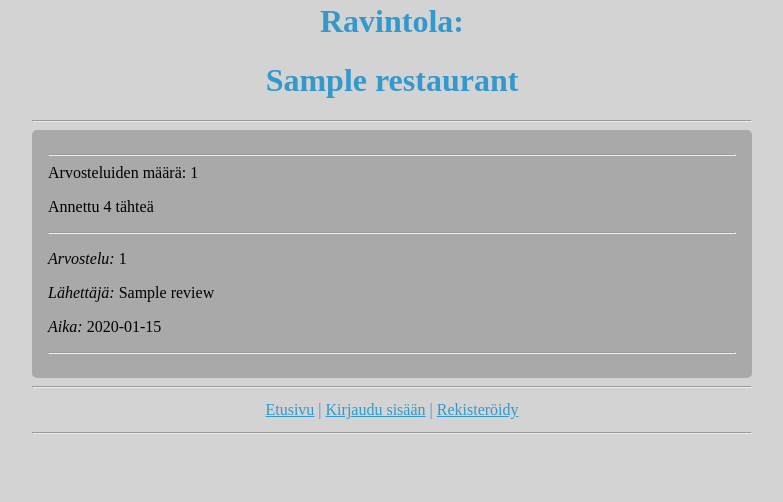
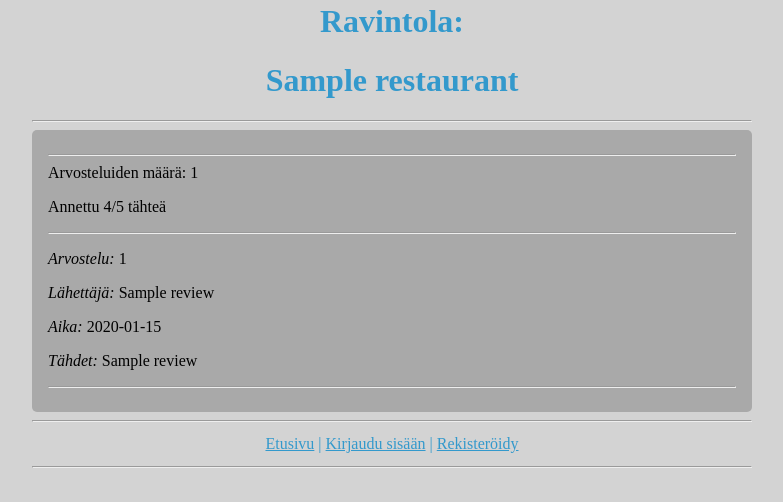
Before and after one commit to Noraelisa/DataBaseApp, a Flask app: template template/restaurant_rev.html in a window 1280 px wide. Shown: the part 298-800 px from the top of the page, without its empty margins (248-1031 px from the left). Run offline with Flask 2, Linux system fonts and the light colour scheme; the template is opened without the code that fills it: most values are stand-ins (such as "Sample title", 1, 10 or a date in 2020).

Commit message:
star on rev

```diff
--- a/reviews.py
+++ b/reviews.py
@@ -2,7 +2,7 @@ from db import db
 import users, restaurants
 
 def get_list_rev(id):
-    sql = "SELECT R.content, U.username, R.sent_at FROM reviews R, users U WHERE R.restaurant_id=:id AND R.user_id=U.id ORDER BY R.id"
+    sql = "SELECT R.content, U.username, R.sent_at, R.stars FROM reviews R, users U WHERE R.restaurant_id=:id AND R.user_id=U.id ORDER BY R.id"
     result = db.session.execute(sql, {"id":id})
     return result.fetchall()
 
--- a/template/restaurant_rev.html
+++ b/template/restaurant_rev.html
@@ -15,7 +15,7 @@
             <hr>
             Arvosteluiden määrä: {{ count }}
             <p>
-            Annettu {{ get_stars }} tähteä
+            Annettu {{ get_stars }}/5  tähteä
             <hr>
             {% for review in reviews %}
             <p>
@@ -24,6 +24,8 @@
             <i>Lähettäjä:</i> {{ review[1] }}
             <p>
             <i>Aika:</i> {{ review[2].strftime("%Y-%m-%d %H:%M:%S") }}
+            <p>
+            <i>Tähdet:</i> {{ review[3] }}
             <hr>
             {% endfor %}
         </div>
```
Also changed, not shown: README.md.
